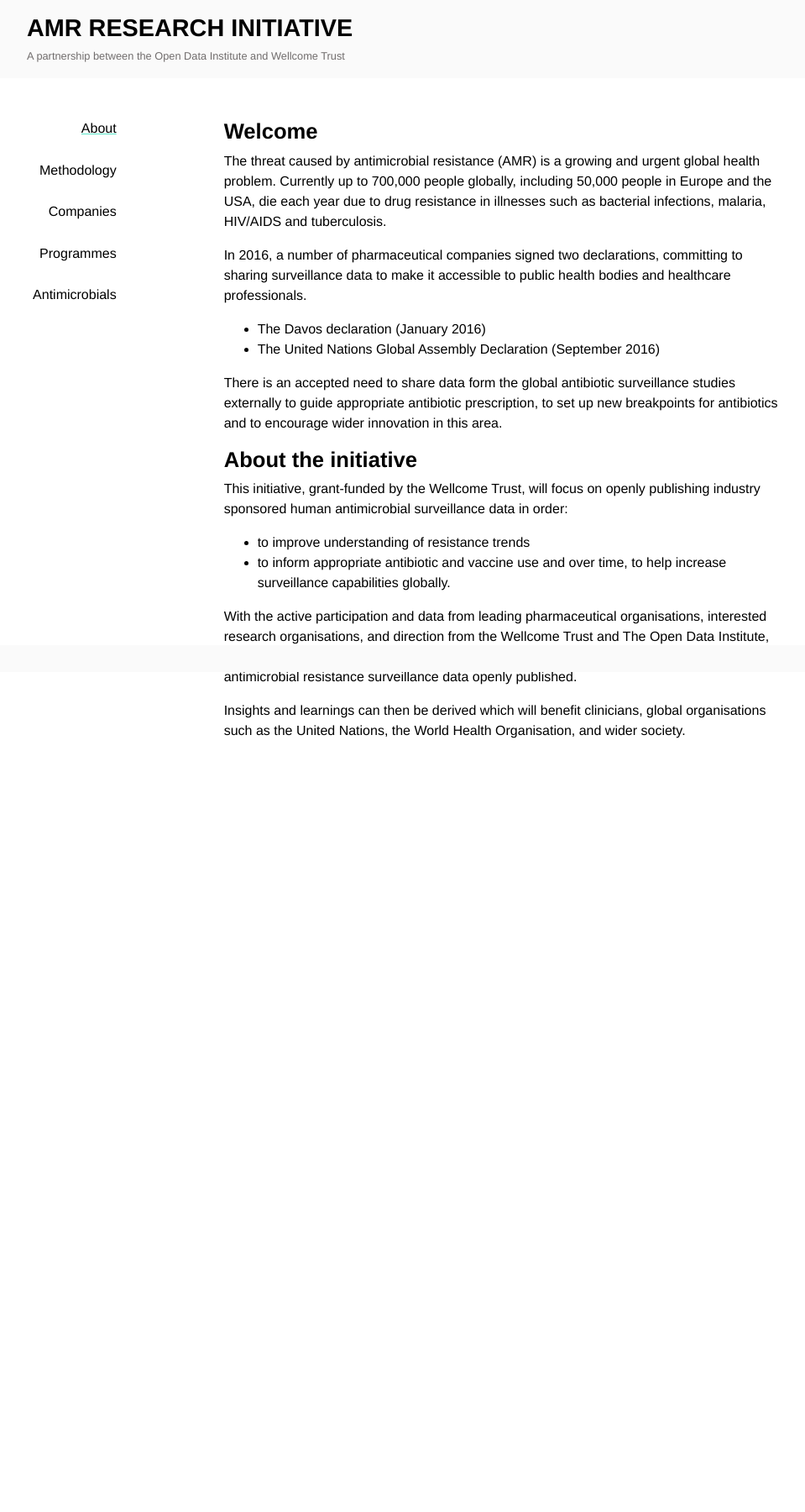
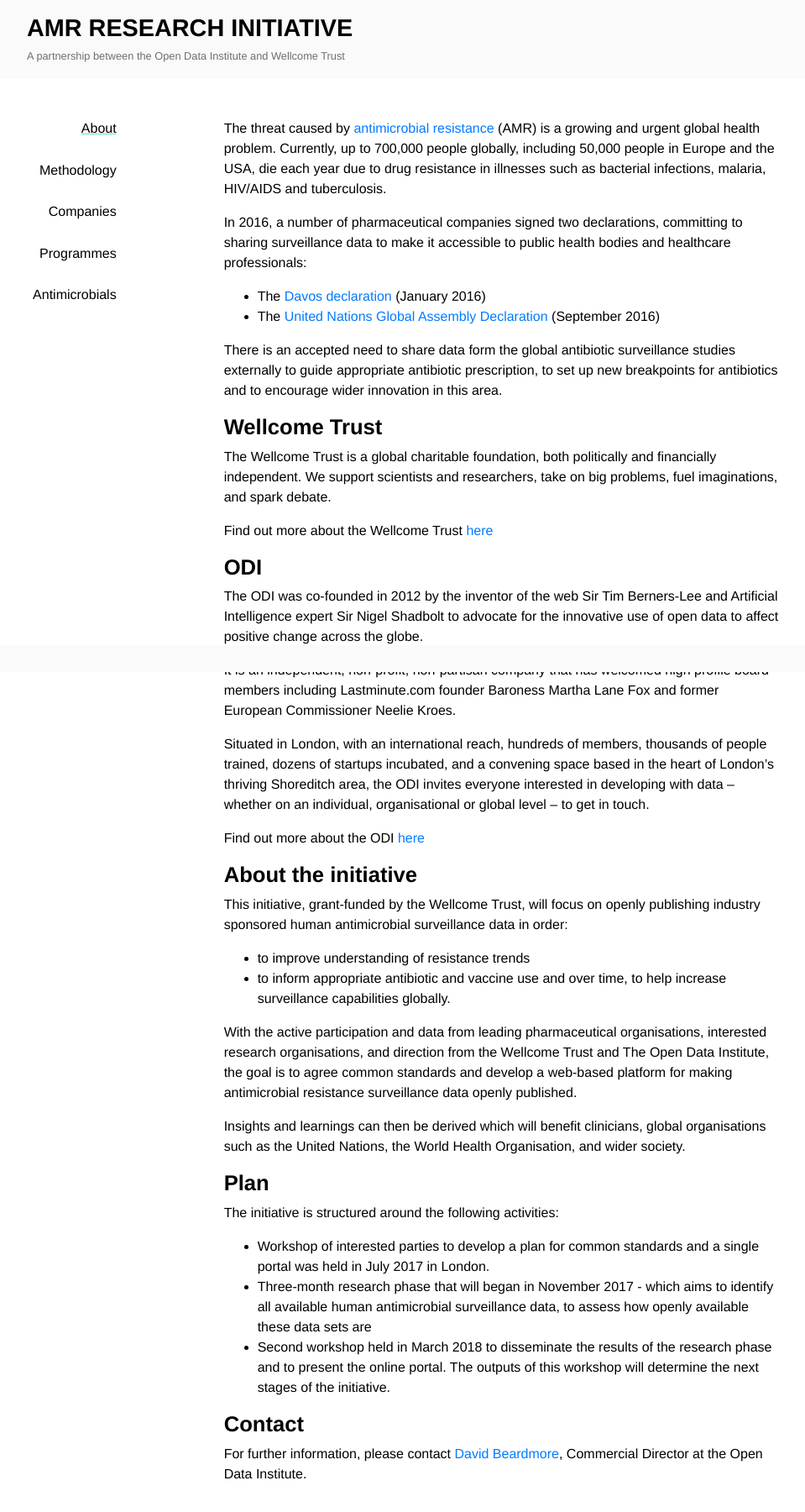
Before and after one commit to theodi/amr-frontend, a Vue app: page / in a window 1280 px wide. Shown: the top 1800 px of the page at 84% size, without its empty margins (192-1151 px from the left). Before the commit the page ends 962 px from the top, so only its background shows below. Built offline with nearby package versions, Linux system fonts and the light colour scheme.

Commit message:
Update about page

```diff
--- a/src/components/Home.vue
+++ b/src/components/Home.vue
@@ -1,22 +1,42 @@
 <template>
 	<div>
-		<h2 class="title-head">Welcome</h2>
-		<p>The threat caused by antimicrobial resistance
-		(AMR) is a growing and urgent global health problem. Currently up to
-		700,000 people globally, including 50,000 people in Europe and the USA,
-		die each year due to drug resistance in illnesses such as bacterial
-		infections, malaria, HIV/AIDS and tuberculosis.</p>
+		<p>The threat caused by <a href="http://www.who.int/antimicrobial-resistance/en/">
+		antimicrobial resistance</a> (AMR) is a growing and
+		urgent global health problem. Currently, up to 700,000 people globally,
+		including 50,000 people in Europe and the USA, die each year due to drug
+		resistance in illnesses such as bacterial infections, malaria, HIV/AIDS and
+		tuberculosis.</p>
 		<p>In 2016, a number of pharmaceutical companies signed two declarations,
 		committing to sharing surveillance data to make it accessible to public
-		health bodies and healthcare professionals.</p>
+		health bodies and healthcare professionals:</p>
 		<ul>
-			<li>The Davos declaration (January 2016)</li>
-			<li>The United Nations Global Assembly Declaration (September 2016)</li>
+			<li>The <a href="https://amr-review.org/industry-declaration.html">
+			Davos declaration</a> (January 2016)</li>
+			<li>The <a href="https://www.un.org/pga/71/wp-content/uploads/sites/40/2016/09/DGACM_GAEAD_ESCAB-AMR-Draft-Political-Declaration-1616108E.pdf">
+			United Nations Global Assembly Declaration</a> (September 2016)</li>
 		</ul>
 		<p>There is an accepted need to share data form the global antibiotic
 		surveillance studies externally to guide appropriate antibiotic prescription,
 		to set up new breakpoints for antibiotics and to encourage wider innovation
 		in this area.</p>
+		<h2>Wellcome Trust</h2>
+		<p>The Wellcome Trust is a global charitable foundation, both politically and
+		financially independent. We support scientists and researchers, take on big
+		problems, fuel imaginations, and spark debate.</p>
+		<p>Find out more about the Wellcome Trust <a href="https://wellcome.ac.uk/about-us">here</a></p>
+		<h2>ODI</h2>
+		<p>The ODI was co-founded in 2012 by the inventor of the web Sir Tim Berners-Lee
+		and Artificial Intelligence expert Sir Nigel Shadbolt to advocate for the
+		innovative use of open data to affect positive change across the globe.</p>
+		<p>It is an independent, non-profit, non-partisan company that has welcomed
+		high profile board members including Lastminute.com founder Baroness Martha
+		Lane Fox and former European Commissioner Neelie Kroes.</p>
+		<p>Situated in London, with an international reach, hundreds of members,
+		thousands of people trained, dozens of startups incubated, and a convening
+		space based in the heart of London’s thriving Shoreditch area, the ODI invites
+		everyone interested in developing with data – whether on an individual,
+		organisational or global level – to get in touch.</p>
+		<p>Find out more about the ODI <a href="https://theodi.org">here</a></p>
 		<h2>About the initiative</h2>
 		<p>This initiative, grant-funded by the Wellcome Trust, will focus on openly
 			publishing industry sponsored human antimicrobial surveillance data in order:</p>
@@ -33,6 +53,20 @@
 		<p>Insights and learnings can then be derived which will benefit clinicians,
 			global organisations such as the United Nations, the World Health
 			Organisation, and wider society.</p>
+		<h2>Plan</h2>
+		<p>The initiative is structured around the following activities:</p>
+		<ul>
+			<li>Workshop of interested parties to develop a plan for common standards
+			and a single portal was held in July 2017 in London.</li>
+			<li>Three-month research phase that will began in November 2017 - which
+			aims to identify all available human antimicrobial surveillance data, to
+			assess how openly available these data sets are</li>
+			<li>Second workshop held in March 2018 to disseminate the results of the
+			research phase and to present the online portal. The outputs of this workshop
+			will determine the next stages of the initiative.</li>
+		</ul>
+		<h2>Contact</h2>
+		<p>For further information, please contact <a href="mailto:david.beardmore@theodi.org">David Beardmore</a>, Commercial Director at the Open Data Institute.</p>
 	</div>
 </template>
 
--- a/src/components/Methodology.vue
+++ b/src/components/Methodology.vue
@@ -1,31 +1,25 @@
 <template>
 	<div>
 		<h2 class="title-head">Methodology</h2>
-		<p>The goal of the first phase of this project was to establish a register
-		of information about AMR surveillance datasets held by pharmaceutical companies.</p>
-		<p>The scope of the register in terms of the information it could contain
-		was informed by the timescale of the project. Initial conversations with
-		representatives from pharmaceutical companies suggested that gathering the
-		kind of information we wanted on their surveillance datasets would not always
-		be a simple process.</p>
-		<p>We initially compiled a list of fields that it would be desirable to collect
-		information on and discussed surveillance methodology with experts from
-		partner pharmaceutical companies. We then drafted a questionnaire based on
-		these discussions and the project’s aims. After multiple rounds of feedback
+		<p>We initially compiled a list of fields that it would be desirable to
+		collect information on and discussed surveillance methodology with experts
+		from partner pharmaceutical companies. We then drafted a questionnaire based
+		on these discussions and the project’s aims. After multiple rounds of feedback
 		from experts on the project’s steering group, including those from partner
-		pharmaceutical companies, we finalised a short eight-page questionnaire.</p>
+		pharmaceutical companies, we finalised a short eight-page questionnaire.
+		Many were omitted for future consideration rather than risk overloading the
+		companies with requests for information.</p>
 		<p>We contacted representatives from twelve major pharmaceutical companies
-		explaining the project and asking them to fill out this questionnaire.
-		Initial responses were reviewed and clarified where necessary, in some cases
-		involving ongoing discussion. The register contains AMR surveillance programmes
-		from six companies, as not all companies had relevant activities to report.</p>
+		explaining the project and asking them to fill out this questionnaire. Initial
+		responses were reviewed and clarified where necessary, in some cases involving
+		ongoing discussion. The register currently contains AMR surveillance programmes
+		from six companies, as not all companies had relevant activities to report
+		at this point in time.</p>
 		<p>The responses were then cleaned and converted into JSON format. The data
 		structure of the register consists of three types of object: companies,
 		surveillance programmes, and antimicrobials. Companies can have multiple
-		programmes; programmes can collect data on multiple antimicrobials; and
-		antimicrobials can sit within multiple programmes and companies.</p>
-		<p>The register was built by the tech team at the Open Data Institute with
-		feedback from the project’s steering group.</p>
+		programmes; programmes can collect data on multiple antimicrobials; which
+		themselves can sit within multiple programmes and companies.</p>
 	</div>
 </template>
 
```
Also changed, not shown: src/assets/img/odi.gif (added), src/assets/img/welcome-trust.png (added), 9 other files (tests, documents, lock files or other folders).
